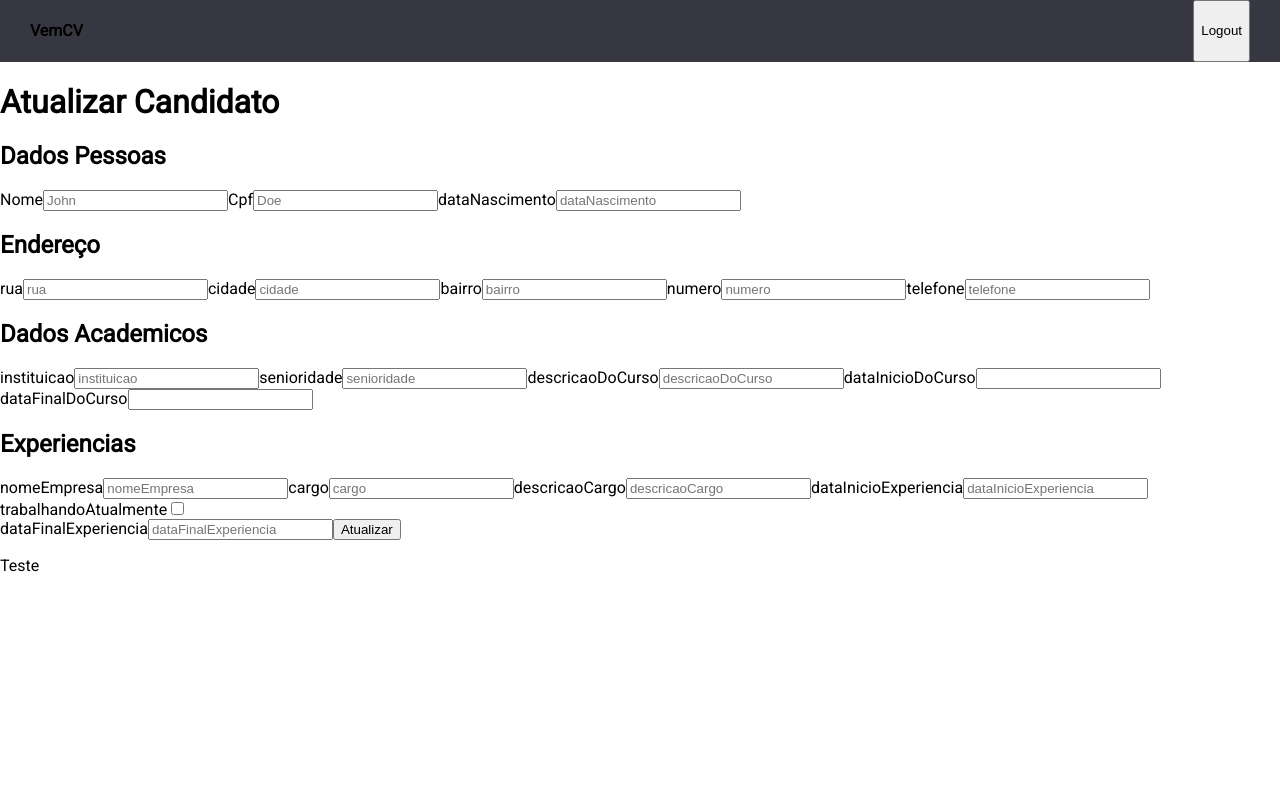
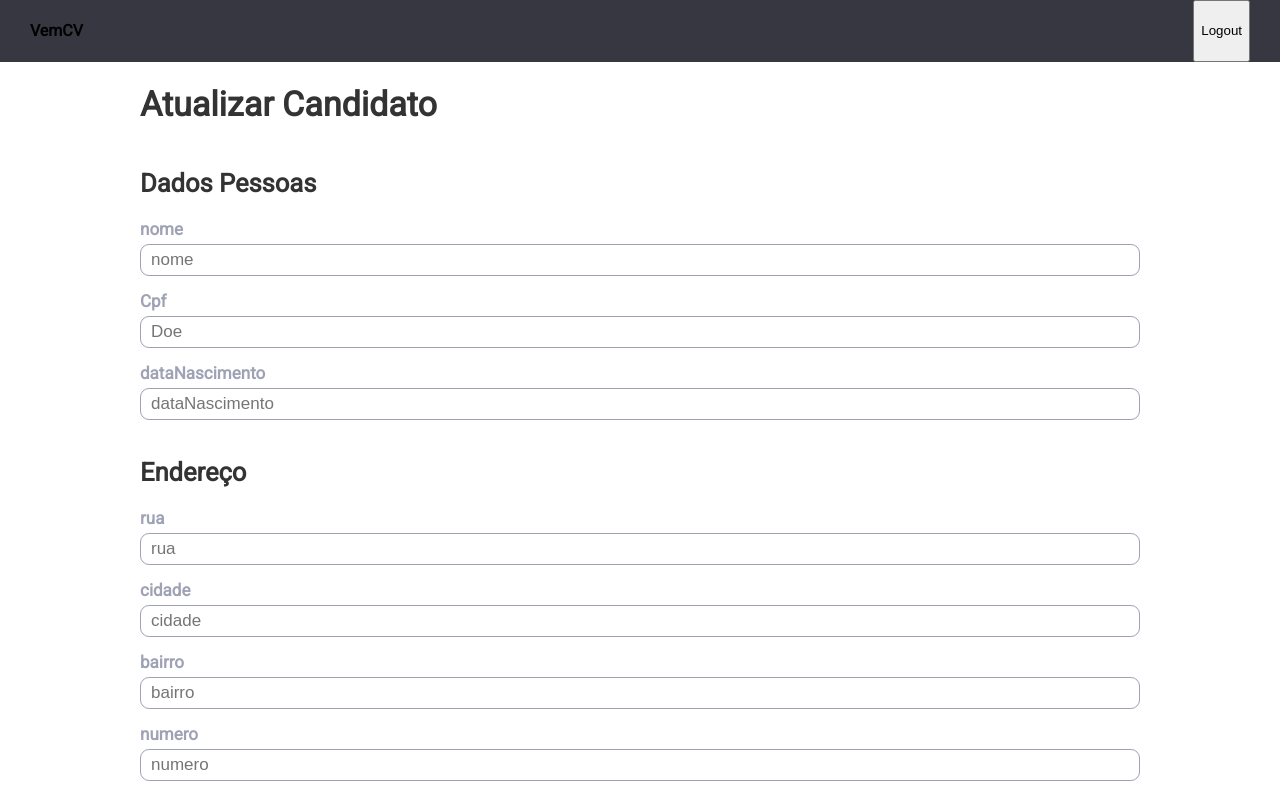
Before and after one commit to PauloFra/projeto-final-VemSer, a React (Create React App) app in the folder projeto-final-vemser/: page /form-curriculo/1 in a window 1280 px wide. Shown: the top 796 px of the page. Built offline with nearby package versions, Linux system fonts and the light colour scheme; sample sign-in values are in the browser's storage.

Commit message:
Feat:Form Candidato Styles and logic checkbox

```diff
--- a/projeto-final-vemser/src/pages/curriculos/FormCurriculo.tsx
+++ b/projeto-final-vemser/src/pages/curriculos/FormCurriculo.tsx
@@ -7,7 +7,10 @@ import { useState } from 'react';
 import { Values } from '../../model/CandidatoDTO';
 import { useParams } from 'react-router-dom';
 import * as Yup from 'yup';
+
 import * as C from "../../pages/login/Login.styles";
+
+import styles from './form.module.css'
 
 import Loading from '../../components/loading/Loading';
 
@@ -15,12 +18,16 @@ function FormCurriculo() {
   const {idCandidato} = useParams()
   console.log(idCandidato);
 
+  const [trabalhandoAtualmente , setTrabalhandoAtualmente] = useState(false)
+
   const [candidatoForUpdate , setCandidatoForUpdate] = useState()
 
   function postCandidato(values:Values){
+   console.log(values);
+  }
 
-   console.log(values);
-
+  function desabledInput(){
+    trabalhandoAtualmente?setTrabalhandoAtualmente(false):setTrabalhandoAtualmente(true)
   }
 
   async function updateCandidato(values:Values) {
@@ -29,9 +36,9 @@ function FormCurriculo() {
   }
 
 const SingupSchema = Yup.object().shape({
-  nome:Yup.string()
-  .min(2 , 'Muito Curto')
-  .required('Obrigatorio'),
+  // nome:Yup.string()
+  // .min(2 , 'Muito Curto')
+  // .required('Obrigatorio'),
 })
 
 
@@ -40,7 +47,8 @@ const SingupSchema = Yup.object().shape({
     return(<Loading />)
   }
   return (
-    <div>
+    <div className={styles.divMaior}>
+      <div className={styles.divContent}>
       <h1>{idCandidato?'Atualizar':'Adicionar'} Candidato</h1>
       <Formik
         initialValues={
@@ -96,18 +104,16 @@ const SingupSchema = Yup.object().shape({
           {idCandidato? updateCandidato(values) : postCandidato(values) }
         }}
       >
-          {({ errors, touched }) =>(
-        <Form>
+        {({ errors, touched }) =>(
+        <Form >
+
+        <div className={styles.divContent} >
           <h2>Dados Pessoas</h2>
-          <label htmlFor="nome">Nome</label>
+          <label htmlFor="nome">nome</label>
           <Field
           id="nome"
           name="nome"
-          placeholder="John"
-           />
-           {errors.nome && touched.nome ? (
-                  <C.Error>{errors.nome}</C.Error>
-            ) : null}
+          placeholder="nome" />
 
           <label htmlFor="cpf">Cpf</label>
           <Field
@@ -231,6 +237,8 @@ const SingupSchema = Yup.object().shape({
           />
            <label htmlFor="trabalhandoAtualmente">trabalhandoAtualmente</label>
           <Field
+            onClick={()=>desabledInput()}
+            className={styles.checkboxInput}
             id="trabalhandoAtualmente"
             name="trabalhandoAtualmente"
             placeholder="trabalhandoAtualmente"
@@ -239,6 +247,7 @@ const SingupSchema = Yup.object().shape({
           <br />
            <label htmlFor="dataFinalExperiencia">dataFinalExperiencia</label>
           <Field
+            disabled={trabalhandoAtualmente}
             id="dataFinalExperiencia"
             name="dataFinalExperiencia"
             placeholder="dataFinalExperiencia"
@@ -247,10 +256,11 @@ const SingupSchema = Yup.object().shape({
           />
 
         {idCandidato?<button type="submit">Atualizar</button>:<button type="submit">Adicionar</button>}
-
+        </div>
         </Form>
         )}
       </Formik>
+      </div>
     </div>)
 }
 
--- /dev/null
+++ b/projeto-final-vemser/src/pages/curriculos/form.module.css
@@ -0,0 +1,43 @@
+.divMaior{
+    font-size: 17px;
+    margin: 0 auto;
+    width: 1000px;
+}
+.divMaior h1 , h2{
+    color: rgb(51, 51, 51);
+}
+
+.divContent{
+    display: grid;
+}
+
+.divContent input {
+    margin-top: 5px;
+    margin-bottom: 15px;
+    border-radius: 9px;
+    padding: 5px 10px;
+    font-size: 17px;
+    border: 1px solid rgb(159, 162, 180);
+}
+.divContent label {
+    color:  rgb(159, 162, 180);
+    font-weight: bold;
+}
+.divContent button{
+    border-radius: 10px;
+    border: 1px solid rgb(159, 162, 180);
+    background-color: #3f6abf;
+    padding: 12px 0;
+    font-size: 20px;
+    transition: 1s;
+    color: white;
+    box-shadow: 0px 4px 12px rgba(55, 81, 255, 0.24);
+    cursor: pointer;
+}
+.divContent button:hover {
+    transition: 1s;
+    background-color: #2c7bbf;
+}
+.checkboxInput {
+  padding: 30px;
+}
```
